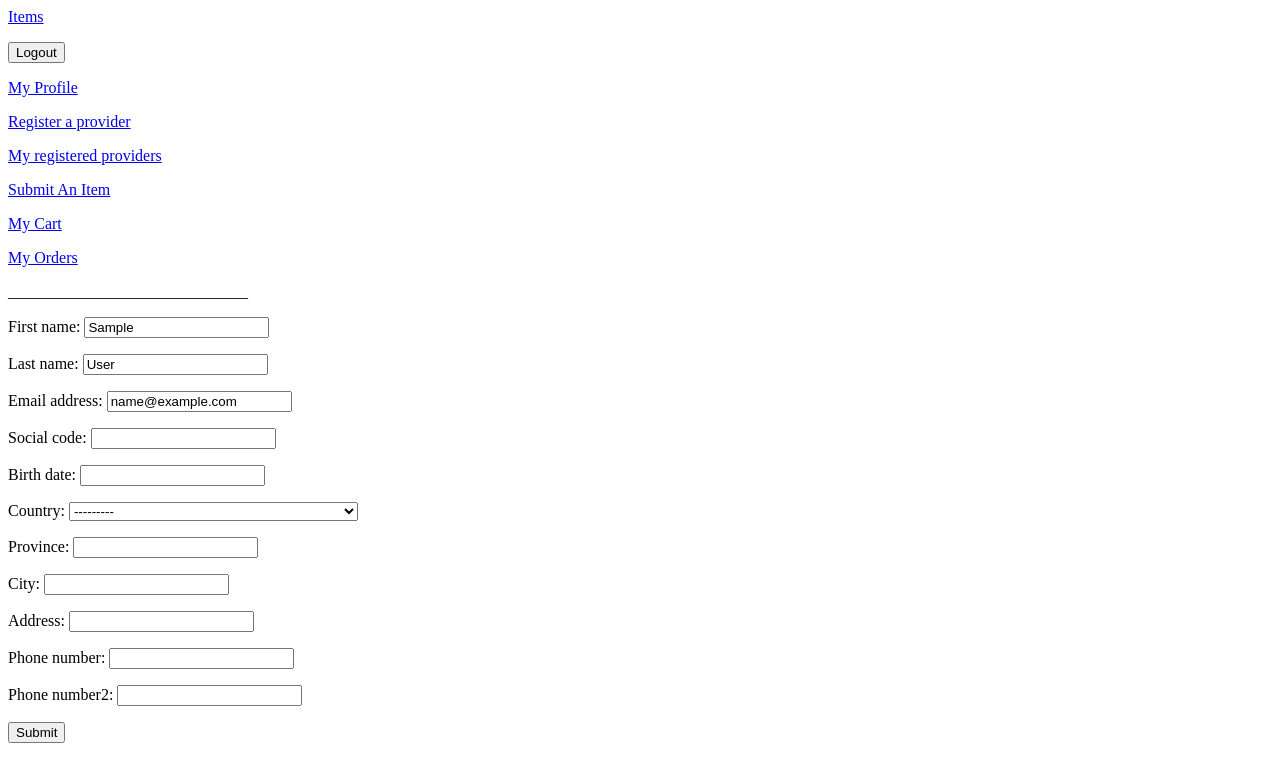
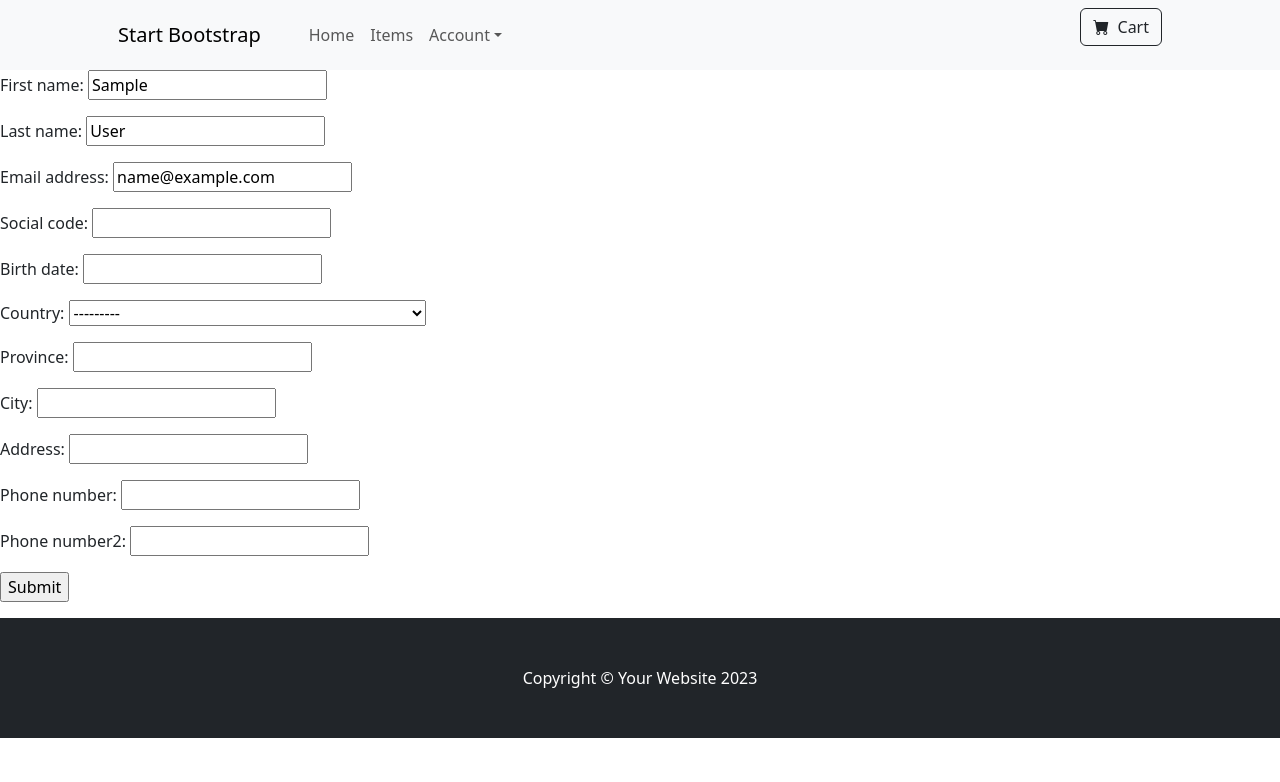
Before and after one commit to pouya-gh/MyStore, a Django app: page /profile/update in a window 1280 px wide. Shown: the top 782 px of the page. Run offline with Django 5.2, Linux system fonts and the light colour scheme; the visitor is signed in with stand-in values (Sample User, id 1); data that the repository does not hold is empty; some libraries are stand-ins or nearby versions.

Commit message:
add bs5 template to base template

```diff
--- a/account/templates/base.html
+++ b/account/templates/base.html
@@ -1,22 +1,12 @@
 <head>
-    <style>
-    table {
-      font-family: arial, sans-serif;
-      border-collapse: collapse;
-      width: 100%;
-    }
-
-    td, th {
-      border: 1px solid #dddddd;
-      text-align: left;
-      padding: 8px;
-    }
-
-    tr:nth-child(even) {
-      background-color: #dddddd;
-    }
-    </style>
-
+    <meta charset="utf-8" />
+    <meta name="viewport" content="width=device-width, initial-scale=1, shrink-to-fit=no" />
+    <meta name="description" content="" />
+    <meta name="author" content="" />
+    {% load django_bootstrap5 %}
+    {% bootstrap_css %}
+    {% bootstrap_javascript %}
+    <link href="https://cdn.jsdelivr.net/npm/bootstrap-icons@1.5.0/font/bootstrap-icons.css" rel="stylesheet" />
     {% load static %}
     <script src="{% static 'js/cart.js' %}"></script>
     <script>
@@ -27,26 +17,56 @@
     <title>{% block title %}My Store{% endblock  %}</title>
     </head>
 
+    <body>
+      <!-- Navigation-->
+      <nav class="navbar navbar-expand-lg navbar-light bg-light">
+        <div class="container px-4 px-lg-5">
+            <a class="navbar-brand" href="{% url "home" %}">Start Bootstrap</a>
+            <button class="navbar-toggler" type="button" data-bs-toggle="collapse" data-bs-target="#navbarSupportedContent" aria-controls="navbarSupportedContent" aria-expanded="false" aria-label="Toggle navigation"><span class="navbar-toggler-icon"></span></button>
+            <div class="collapse navbar-collapse" id="navbarSupportedContent">
+                <ul class="navbar-nav me-auto mb-2 mb-lg-0 ms-lg-4">
+                    <li class="nav-item"><a class="nav-link" aria-current="page" href="{% url "home" %}">Home</a></li>
+                    <li class="nav-item"><a class="nav-link" href="{% url "items:items_list" %}">Items</a></li>
+                    {% if request.user.is_authenticated %}
+                    <li class="nav-item dropdown">
+                      <a class="nav-link dropdown-toggle" id="navbarDropdown" href="#" role="button" data-bs-toggle="dropdown" aria-expanded="false">Account</a>
+                      <ul class="dropdown-menu" aria-labelledby="navbarDropdown">
+                        <li><a class="dropdown-item" href="{% url "account:cutomer_profile_set" %}">Update Profile</a></li>
+                          <li><a class="dropdown-item" href="{% url "account:provider_profile_create" %}">Register a provider</a></li>
+                          <li><a class="dropdown-item" href="{% url "account:my_provider_profiles_list" %}">My registered providers</a></li>
+                          <li><a class="dropdown-item" href="{% url "items:item_create" %}">Submit An Item</a></li>
+                          <li><a class="dropdown-item" href="{% url "orders:user_orders_list" %}">My Orders</a></li>
+                          <li><form  method="post" action="{% url "account:logout" %}">
+                              {% csrf_token %}
+                              <input class="dropdown-item" type='submit' value="Logout"/>
+                            </form>
+                          </li>
+                      </ul>
+                    </li>
+                    {% else %}
+                    <li class="nav-item"><a class="nav-link" href="{% url "account:login" %}">Log in</a></li>
+                    <li class="nav-item"><a class="nav-link" href="{% url "account:signup" %}">Sign up</a></li>
+                    {% endif %}
+                </ul>
+                <form class="d-flex" action="{% url "items:current_user_cart" %}">
+                    <button class="btn btn-outline-dark" type="submit">
+                        <i class="bi-cart-fill me-1"></i>
+                        Cart
+                        <span id="cart_count" class="badge bg-dark text-white ms-1 rounded-pill">0</span>
+                    </button>
+                </form>
+            </div>
+        </div>
+    </nav>
 
-<p><a href="{% url "items:items_list" %}">Items</a></p>
-{% if request.user.is_authenticated %}
-<form method="post" action="{% url "account:logout" %}">
-    {% csrf_token %}
-    <input type='submit' value="Logout"/>
-</form>
-<p><a href="{% url "account:cutomer_profile_set" %}">My Profile</a></p>
-<p><a href="{% url "account:provider_profile_create" %}">Register a provider</a></p>
-<p><a href="{% url "account:my_provider_profiles_list" %}">My registered providers</a></p>
-<p><a href="{% url "items:item_create" %}">Submit An Item</a></p>
-<p><a href="{% url "items:current_user_cart" %}">
-  My Cart <b id="cart_count"></b>
-</a></p>
-<p><a href="{% url "orders:user_orders_list" %}">My Orders</a></p>
-{% else %}
-<p><a href="{% url "account:login" %}">Log in</a></p>
-<p><a href="{% url "account:signup" %}">Sign up</a></p>
-{% endif %}
-<p>______________________________</p>
-{% block content %}
 
-{% endblock content %}
+    {% block content %}
+
+    {% endblock content %}
+
+    <!-- Footer-->
+    <footer class="py-5 bg-dark">
+      <div class="container"><p class="m-0 text-center text-white">Copyright &copy; Your Website 2023</p></div>
+    </footer>
+  </body>
+</html>
```
